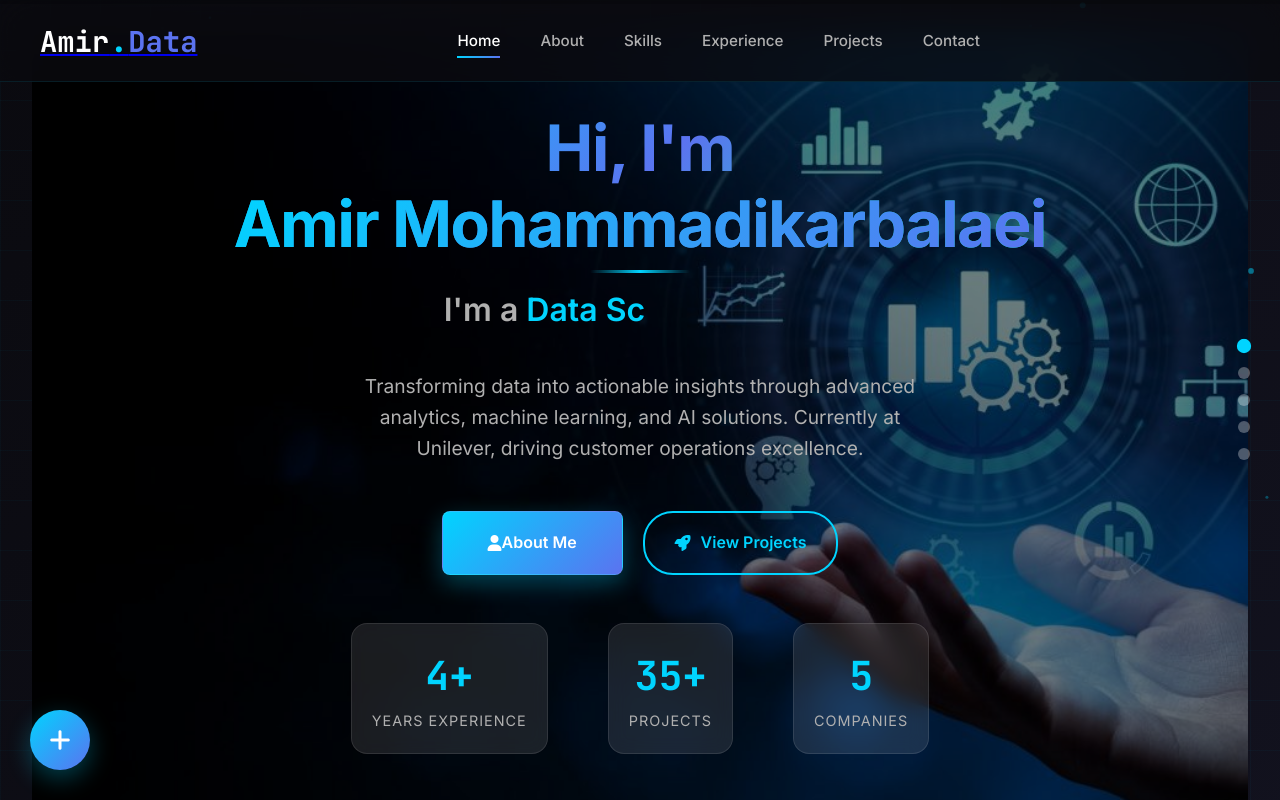
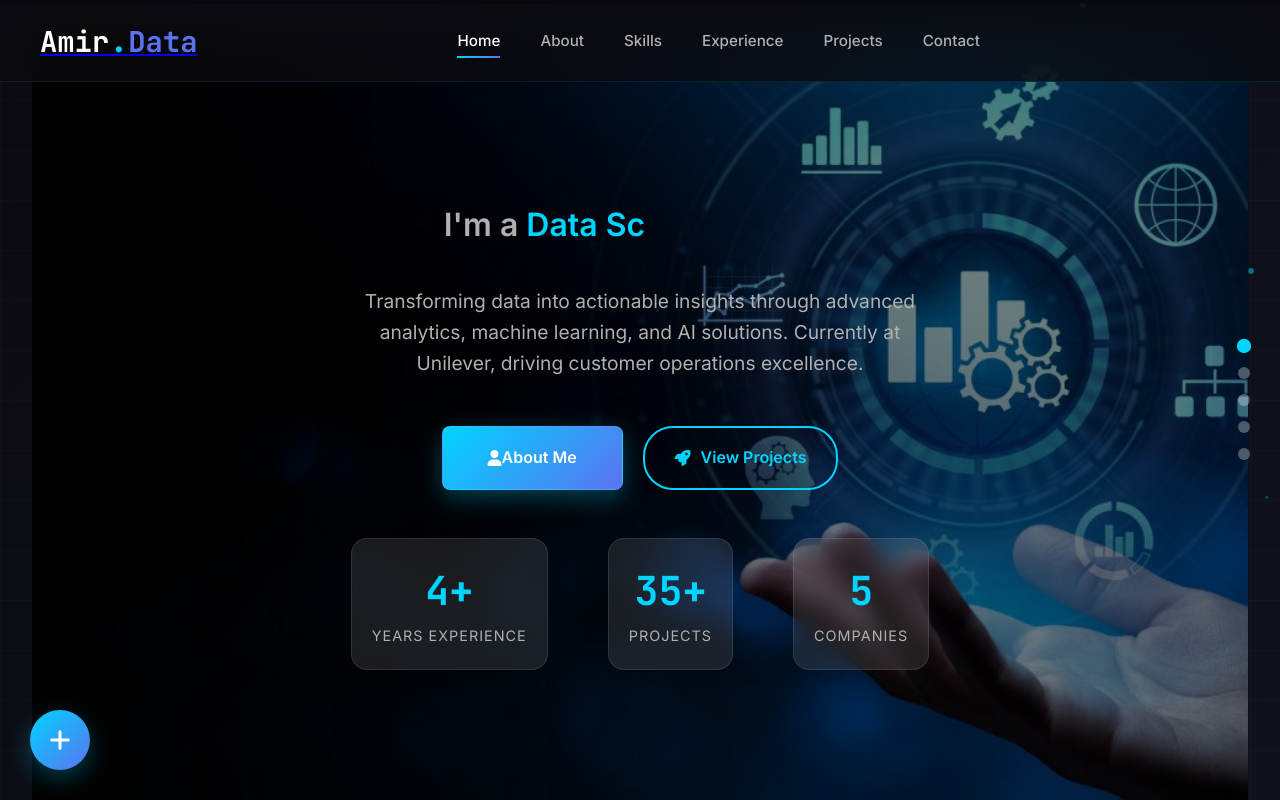
Before and after one commit to AmirMohammadiKarbalaei/DataScience.github.io, a React (Vite) app in the folder react/react-app/: page / in a window 1280 px wide. Shown: the top 800 px of the page. Built offline with nearby package versions, Linux system fonts and the light colour scheme.

Commit message:
Removed name in homepage

```diff
--- a/react/react-app/src/components/Home.tsx
+++ b/react/react-app/src/components/Home.tsx
@@ -284,10 +284,10 @@ const Home: React.FC = () => {
 
         <div className="header-content">
           <div className="hero-text">
-            <h1 className="header-title small-header-title">
+            {/* <h1 className="header-title small-header-title">
               Hi, I'm <br />
-              <span className="gradient-text">Amir Mohammadikarbalaei</span>
-            </h1>
+              <span className="gradient-text">Amir</span>
+            </h1> */}
             <div className="typing-container">
               <span className="typing-prefix">I'm a </span>
               <span className="typing-text">{currentTitle}</span>
```
